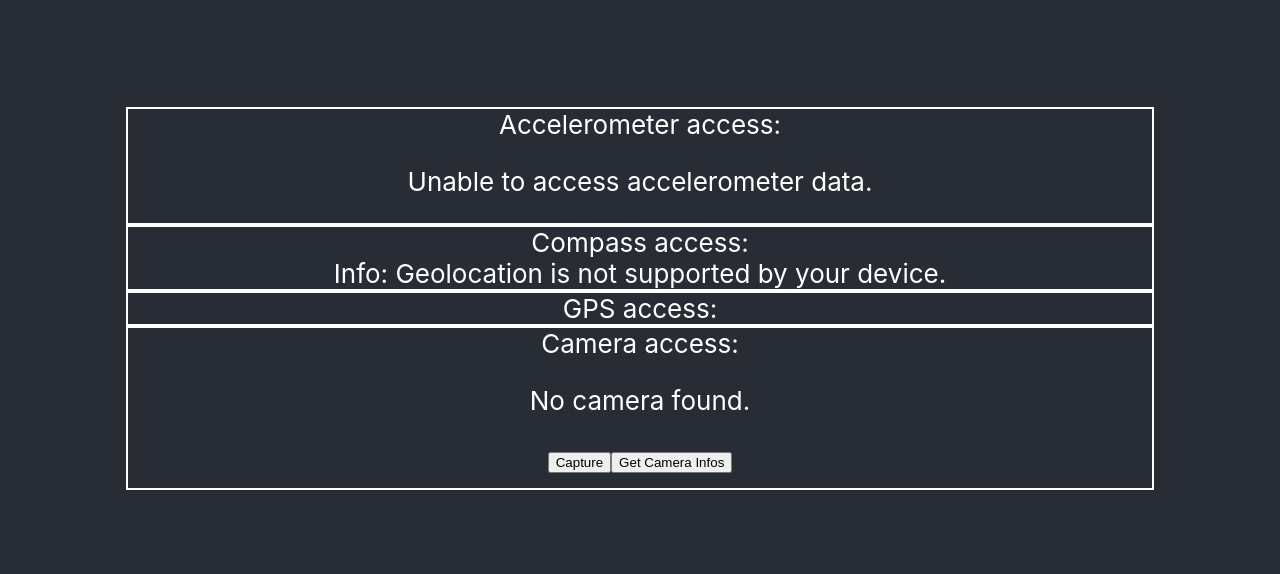
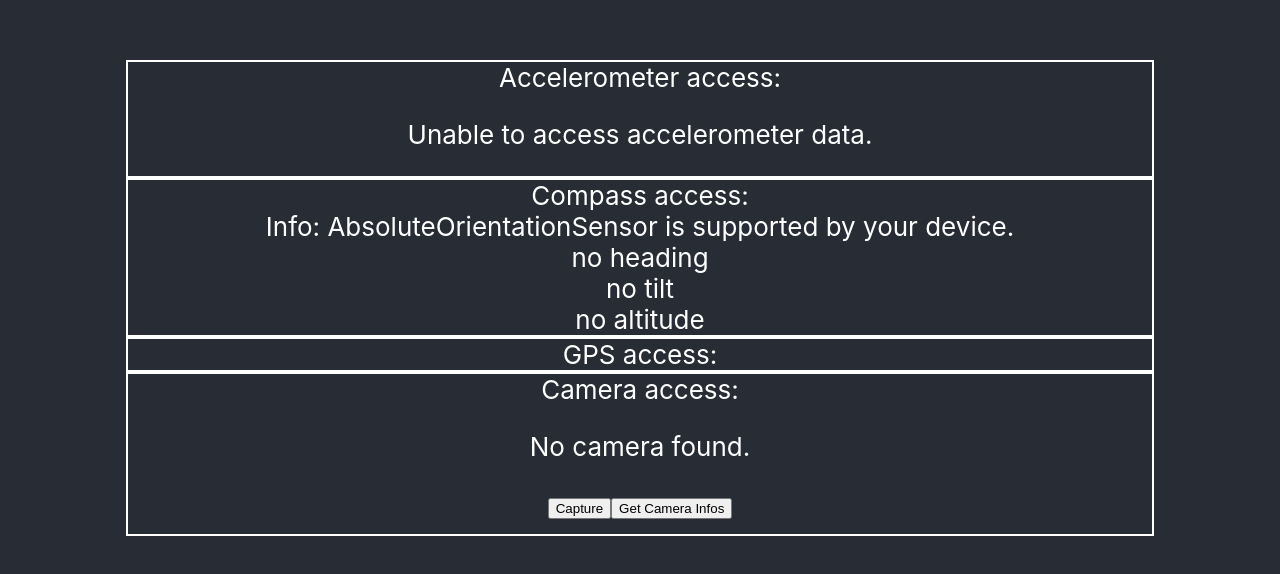
Before and after one commit to besserai/m0-sensor-access, a React (Create React App) app: page / in a window 1280 px wide. Shown: the part 102-676 px from the top of the page. Built offline with nearby package versions, Linux system fonts and the light colour scheme.

Commit message:
based orientation access on AbsoluteOrientationSensor API

```diff
--- a/src/components/Compass.jsx
+++ b/src/components/Compass.jsx
@@ -3,40 +3,67 @@ import { useEffect, useState } from "react";
 export default function Compass() {
 
     const [heading, setHeading] = useState(null);
+    const [tilt, setTilt] = useState(null);
+    const [altitude, setAltitude] = useState(null);
     const [infoText, setInfoText] = useState('loading...');
 
-    const handleHeadingSuccess = (e) => {
-        setInfoText(`Successfully acquired heading`);
-        console.log(e);
+
+    const quarternionToAngles = (q) => {
+        const phi = Math.atan2(2 * q[0] * q[1] + 2 * q[2] * q[3], 1 - 2 * q[1] * q[1] - 2 * q[2] * q[2]) * (180 / Math.PI);
+        const theta = Math.asin(2 * q[0] * q[2] - 2 * q[3] * q[1]) * (180 / Math.PI);
+        const psi = 90 - Math.atan2(2 * q[0] * q[3] + 2 * q[1] * q[2], 1 - 2 * q[2] * q[2] - 2 * q[3] * q[3]) * (180 / Math.PI);
+        // const phi = 3
+        return [phi, theta, psi];
     }
 
-    const handleHeadingError = (e) => {
-        setInfoText(`Failed to acquire heading`);
-        console.log(e);
-    }
+    const tryGettingAbsoluteOrientation = () => {
+        if ('AbsoluteOrientationSensor' in window) {
+            setInfoText("AbsoluteOrientationSensor is supported by your device.");
+            console.log("AbsoluteOrientationSensor is supported by your device.");
 
-    const tryGettingHeading = () => {
-        if ('watchHeading' in navigator.geolocation) {
-            console.log("Start watching for heading changes");
-            const watchHeading = navigator.geolocation.watchHeading(
-                handleHeadingSuccess,
-                handleHeadingError
-            );
+            let sensor = new window.AbsoluteOrientationSensor();
+            sensor.onreading = (e) => {
+                let q = e.target.quaternion;
+                const [heading, tilt, alt] = quarternionToAngles(q);
+
+                setTilt(tilt)
+                setAltitude(alt)
+                setHeading(heading)
+            }
+            console.log(sensor)
+
+            sensor.start();
         } else {
-            setInfoText('Geolocation is not supported by your device.');
+            setInfoText("AbsoluteOrientationSensor is NOT supported by your device.");
         }
 
     }
 
-
     useEffect(() => {
-        tryGettingHeading()
+        tryGettingAbsoluteOrientation()
     }
         , [])
 
     return (
         <div>
             Info: <span id="info-text">{infoText}</span>
-        </div>
+            <div>
+                {heading ? (
+                    <div id="heading">Heading: {heading.toFixed(0)}°</div>
+                ) : (
+                    <div id="heading">no heading</div>
+                )}
+                {tilt ? (
+                    <div id="tilt">Tilt: {tilt.toFixed(0)}°</div>
+                ) : (
+                    <div id="tilt">no tilt</div>
+                )}
+                {altitude ? (
+                    <div id="altitude">Altitude: {altitude.toFixed(0)}°</div>
+                ) : (
+                    <div id="altitude">no altitude</div>
+                )}
+            </div>
+        </div >
     )
 }
```
